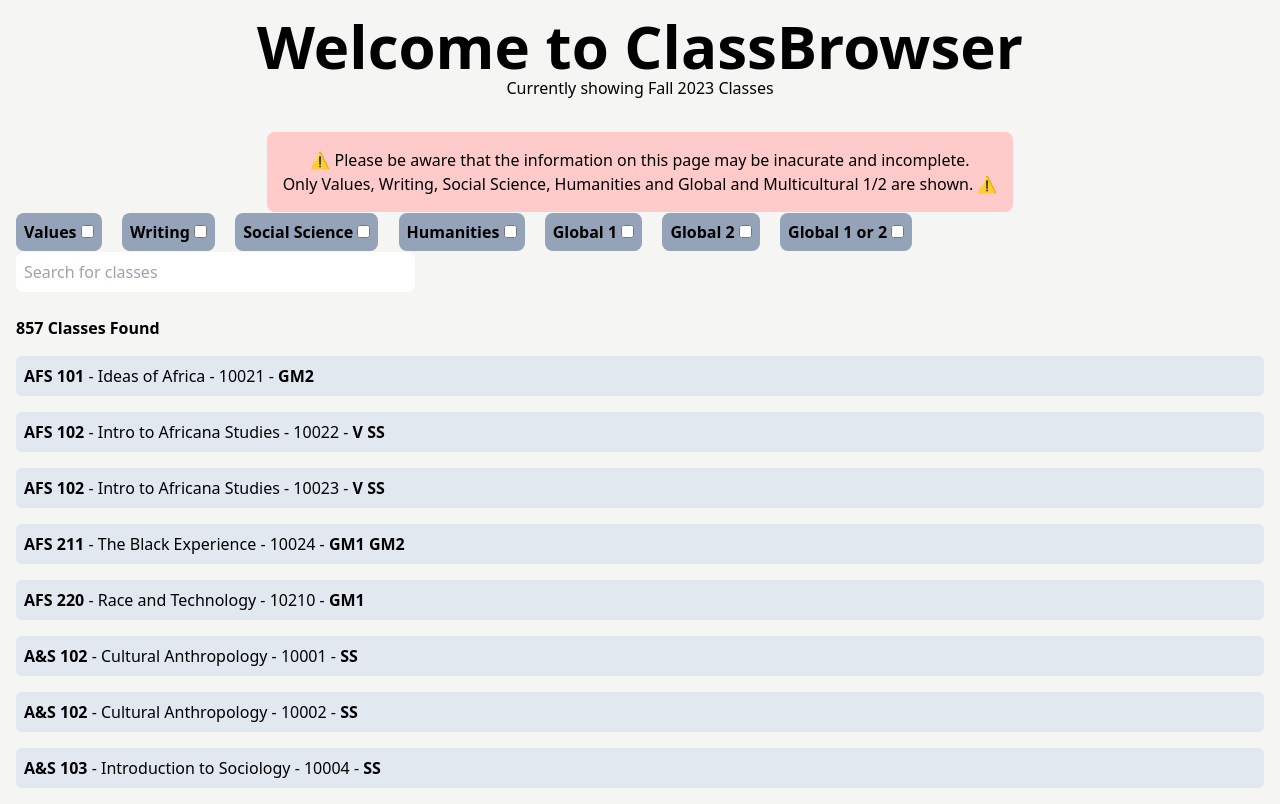
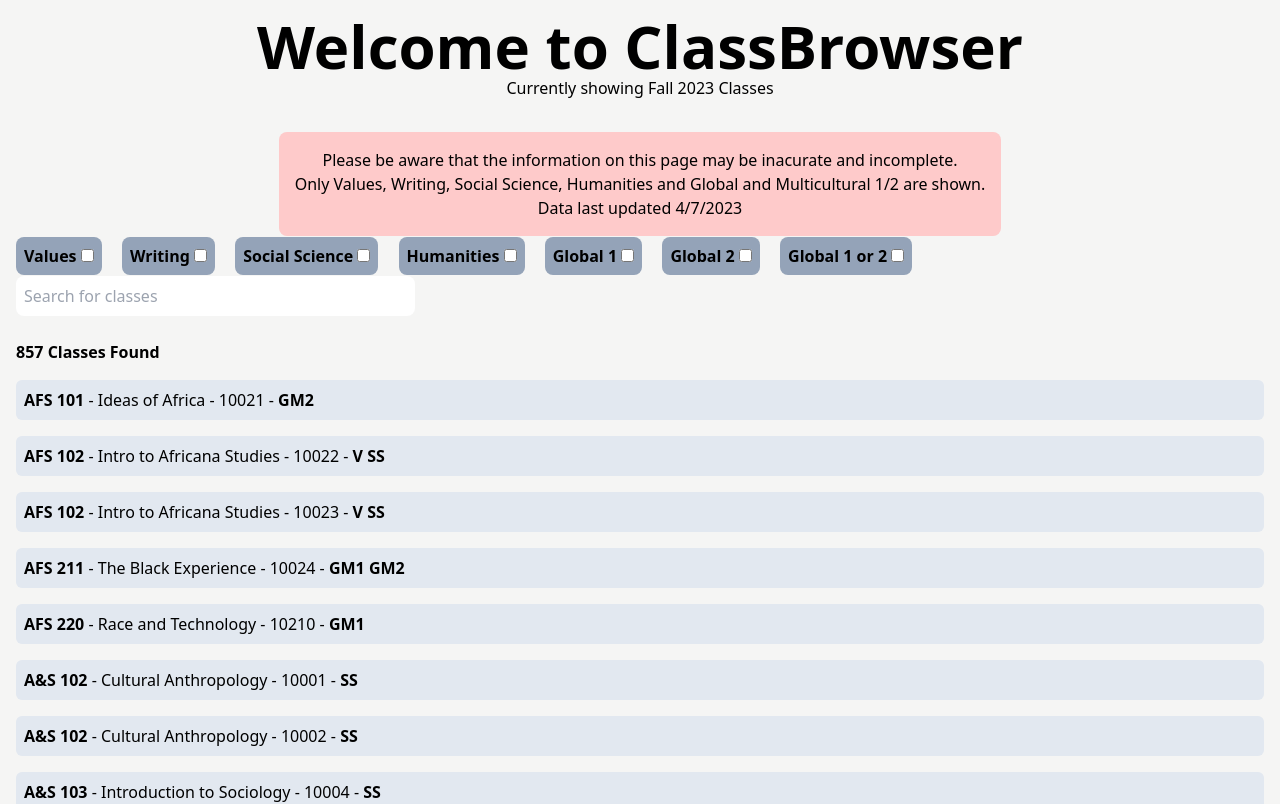
Before and after one commit to rossnoah/ClassBrowser, a SvelteKit app: page /classes in a window 1280 px wide. Shown: the top 804 px of the page. Built offline with nearby package versions, Linux system fonts and the light colour scheme.

Commit message:
Cosmetic changes, gitignore file

```diff
--- a/src/routes/classes/+page.svelte
+++ b/src/routes/classes/+page.svelte
@@ -107,7 +107,7 @@
 
     //filter out classes that don't have [0] == search
     classes = classes.filter(function (el) {
-      return (el[0].toLowerCase().includes(term.toLowerCase())||el[2].toLowerCase().includes(term.toLowerCase()));
+      return (el[0].toLowerCase().includes(term.toLowerCase())||el[2].toLowerCase().includes(term.toLowerCase())||el[1].toLowerCase().includes(term.toLowerCase()));
     })
     numClasses = classes.length;
   }
@@ -115,15 +115,20 @@
 
 
   </script>
+
+  <title>ClassBrowser</title>
 <div class="m-4 font-medium text-center justify-items-center">
 <p class="font-black text-6xl">Welcome to ClassBrowser</p>
 <p>Currently showing Fall 2023 Classes</p>
+<p></p>
+
 
 </div>
 
 <div class="flex justify-center mt-8">
-  <p class="bg-red-200 inline-block p-4 max-w-screen rounded-lg text-center">⚠ Please be aware that the information on this page may be inacurate and incomplete.
-    <br>Only Values, Writing, Social Science, Humanities and Global and Multicultural 1/2 are shown. ⚠</p>
+  <p class="bg-red-200 inline-block p-4 max-w-screen rounded-lg text-center">Please be aware that the information on this page may be inacurate and incomplete.
+    <br>Only Values, Writing, Social Science, Humanities and Global and Multicultural 1/2 are shown.
+    <br>Data last updated 4/7/2023</p>
 </div>
 
 
```
Also changed, not shown: static/favicon.png, 1 other file (tests, documents, lock files or other folders).
